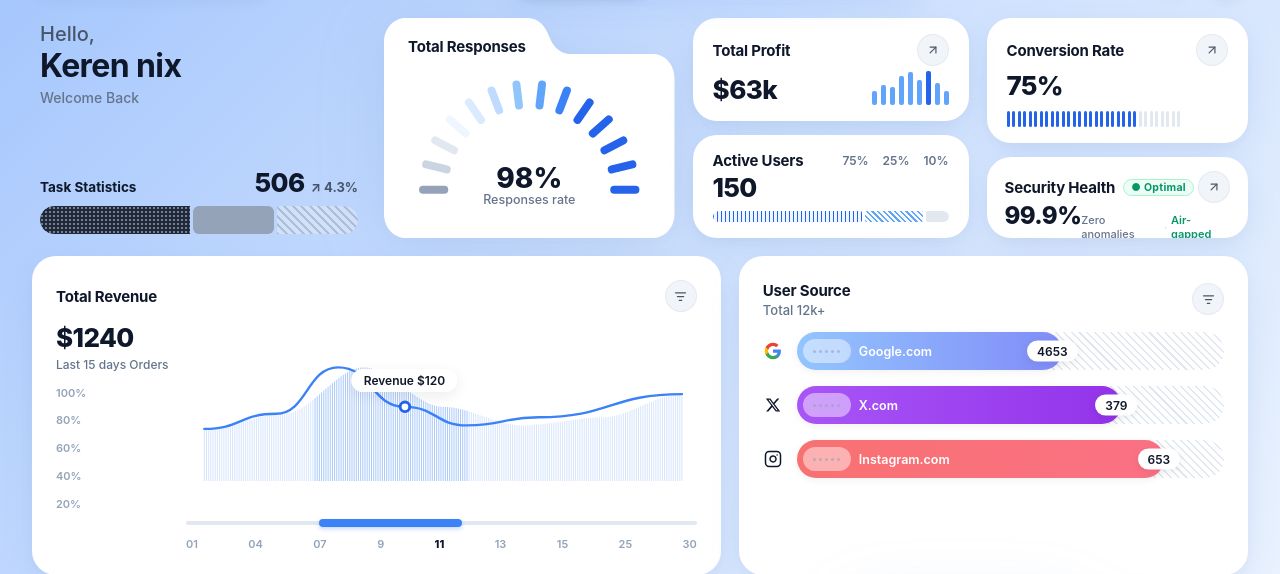
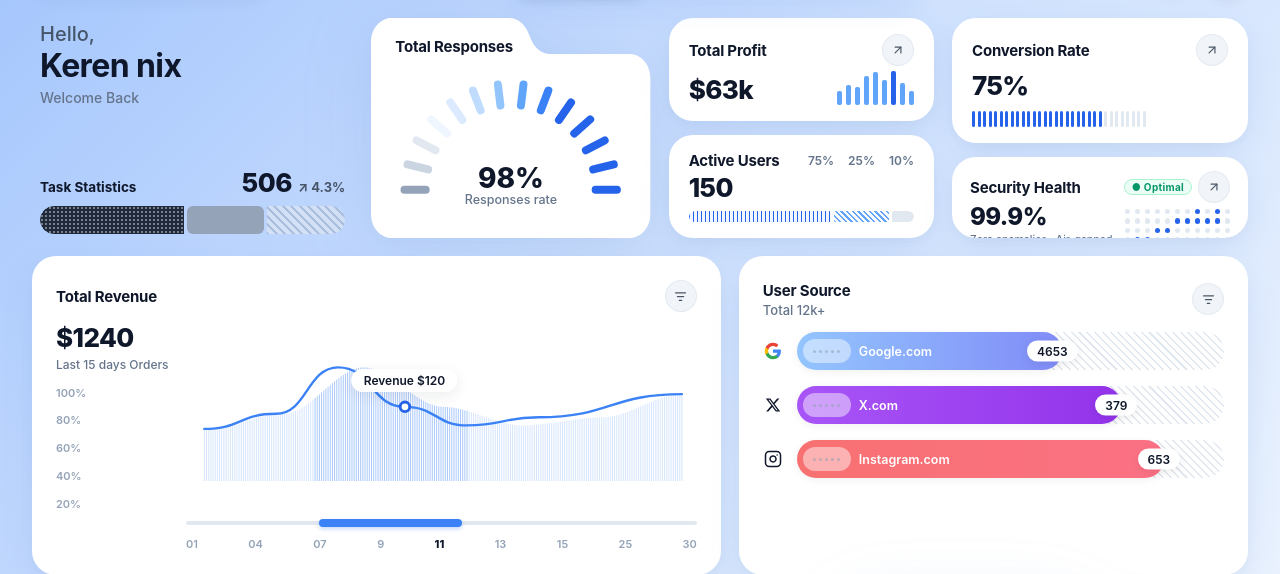
Before and after one commit to RendiPancaWijanarko/segel-cyber, a FastAPI app: page /zassk in a window 1280 px wide. Shown: the part 74-648 px from the top of the page. Run offline with FastAPI, Linux system fonts and the light colour scheme; parts of the project's set-up code (start-up, migrations or seed data) failed here and were passed over.

Commit message:
UI-ZASSK-SECURITY-HEALTH: Re-engineer Security Health card with Zassk reference dot-matrix layout and optimal spacing

```diff
--- a/src/release_desk/templates/zassk.html
+++ b/src/release_desk/templates/zassk.html
@@ -532,28 +532,37 @@
           justify-content: space-between;
         }
 
-        .zassk-sh-title-group {
-          display: flex;
-          align-items: center;
-          gap: 8px;
+        .zassk-sh-header-right {
+          display: flex;
+          align-items: center;
+          gap: 6px;
         }
 
         .zassk-sh-badge {
-          font-size: 10.5px;
+          font-size: 10px;
           font-weight: 700;
           color: #059669;
           background: #ECFDF5;
           border: 1px solid #A7F3D0;
-          padding: 1px 7px;
+          padding: 2px 7px;
           border-radius: 9999px;
           letter-spacing: 0.3px;
-        }
-
-        .zassk-sh-metric-row {
-          display: flex;
-          align-items: baseline;
+          line-height: 1;
+          display: inline-flex;
+          align-items: center;
+        }
+
+        .zassk-sh-body {
+          display: flex;
+          align-items: center;
           justify-content: space-between;
-          margin: 1px 0 3px 0;
+          gap: 12px;
+          margin-top: 2px;
+        }
+
+        .zassk-sh-metric-col {
+          display: flex;
+          flex-direction: column;
         }
 
         .zassk-sh-metric-val {
@@ -565,64 +574,45 @@
         }
 
         .zassk-sh-metric-sub {
-          font-size: 11px;
+          font-size: 10.5px;
           color: #64748B;
           font-weight: 500;
-          display: flex;
-          align-items: center;
+          margin-top: 4px;
+          white-space: nowrap;
+        }
+
+        /* 4-Row x 11-Column Telemetry Dot Matrix (Aligning with Zassk Reference) */
+        .zassk-sh-matrix {
+          display: flex;
+          flex-direction: column;
           gap: 4px;
-        }
-
-        .zassk-sh-dot {
-          color: #CBD5E1;
-          font-size: 10px;
-        }
-
-        /* 24 Micro Telemetry Verification Frequency Ticks */
-        .zassk-sh-ticks-track {
-          display: flex;
-          align-items: flex-end;
-          gap: 2.5px;
-          height: 18px;
-          padding: 1px 0;
-        }
-
-        .zassk-sh-tick-bar {
-          flex: 1;
-          border-radius: 2px;
-          min-height: 4px;
-          transition: transform 0.15s ease, opacity 0.15s ease;
+          padding: 2px 0;
+        }
+
+        .zassk-sh-matrix-row {
+          display: flex;
+          align-items: center;
+          gap: 4.5px;
+        }
+
+        .zassk-sh-dot-pip {
+          width: 5.5px;
+          height: 5.5px;
+          border-radius: 50%;
+          transition: transform 0.15s ease, background-color 0.15s ease;
           cursor: pointer;
         }
-        .zassk-sh-tick-bar:hover {
-          transform: scaleY(1.2);
-          opacity: 0.85;
-        }
-
-        /* 4-Stage Micro Pipeline Indicators */
-        .zassk-sh-pipeline-row {
-          display: flex;
-          align-items: center;
-          justify-content: space-between;
-          font-size: 10px;
-          font-weight: 600;
-          color: #64748B;
-          padding-top: 2px;
-          border-top: 1px solid #F1F5F9;
-        }
-
-        .zassk-sh-stage {
-          display: inline-flex;
-          align-items: center;
-          gap: 4px;
-          cursor: default;
-        }
-
-        .zassk-sh-stage-pip {
-          width: 5px;
-          height: 5px;
-          border-radius: 50%;
-          background: #10B981;
+
+        .zassk-sh-dot-pip.active {
+          background-color: var(--zassk-blue-primary);
+        }
+
+        .zassk-sh-dot-pip.inactive {
+          background-color: #E2E8F0;
+        }
+
+        .zassk-sh-dot-pip:hover {
+          transform: scale(1.4);
         }
 
         /* ── Middle Row: Waterfall Needle Chart & User Sources ── */
@@ -1421,32 +1411,25 @@
                 <!-- Card 2: Security Health (Cryptographic Verification Telemetry) -->
                 <div class="zassk-card zassk-security-health-card">
                     <div class="zassk-sh-header">
-                        <div class="zassk-sh-title-group">
                         <span class="zassk-card-title">Security Health</span>
+                        <div class="zassk-sh-header-right">
                             <span class="zassk-sh-badge">● Optimal</span>
-                        </div>
                             <button class="zassk-action-pill-btn" title="Security Details">
                                 <svg width="14" height="14" viewBox="0 0 24 24" fill="none" stroke="#4B5565" stroke-width="2" stroke-linecap="round" stroke-linejoin="round">
                                     <path d="M7 7h10v10"/><path d="M7 17 17 7"/>
                                 </svg>
                             </button>
                         </div>
-                    <div class="zassk-sh-metric-row">
+                    </div>
+
+                    <div class="zassk-sh-body">
+                        <div class="zassk-sh-metric-col">
                             <div class="zassk-sh-metric-val">99.9%</div>
-                        <div class="zassk-sh-metric-sub">
-                            <span>Zero anomalies</span>
-                            <span class="zassk-sh-dot">·</span>
-                            <span style="color: #059669; font-weight: 600;">Air-gapped</span>
-                        </div>
-                    </div>
-                    <!-- 24 Micro Telemetry Verification Frequency Ticks -->
-                    <div class="zassk-sh-ticks-track" id="securityTicksTrack"></div>
-                    <!-- 4-Stage Micro Pipeline Indicators -->
-                    <div class="zassk-sh-pipeline-row">
-                        <span class="zassk-sh-stage" title="Ed25519 Source Provenance"><span class="zassk-sh-stage-pip"></span>Origin</span>
-                        <span class="zassk-sh-stage" title="Static Policy Rules Validation"><span class="zassk-sh-stage-pip"></span>Inspect</span>
-                        <span class="zassk-sh-stage" title="Multi-Signer Quorum Consensus"><span class="zassk-sh-stage-pip"></span>Quorum</span>
-                        <span class="zassk-sh-stage" title="Merkle Consistency Proof"><span class="zassk-sh-stage-pip"></span>Ledger</span>
+                            <div class="zassk-sh-metric-sub">Zero anomalies · Air-gapped</div>
+                        </div>
+
+                        <!-- 4-Row x 11-Col Telemetry Dot Matrix (Aligning with Zassk Reference) -->
+                        <div class="zassk-sh-matrix" id="securityDotMatrix" role="img" aria-label="Security verification matrix"></div>
                     </div>
                 </div>
             </div>
@@ -1968,43 +1951,49 @@
             }
         })();
 
-        // 3. Security Health: 24 Micro Telemetry Verification Frequency Ticks
-        (function setupSecurityTicks() {
-            const track = document.getElementById('securityTicksTrack');
-            if (!track) return;
-            const ticksData = [
-                { height: 75, color: '#10B981', label: 'Origin: OK (4ms)' },
-                { height: 85, color: '#10B981', label: 'Inspect: OK (6ms)' },
-                { height: 60, color: '#34D399', label: 'Quorum: 3/3 (8ms)' },
-                { height: 90, color: '#10B981', label: 'Ledger: Synced (5ms)' },
-                { height: 100, color: '#059669', label: 'Envelope: DSSE (3ms)' },
-                { height: 70, color: '#10B981', label: 'Attestation: Valid (7ms)' },
-                { height: 80, color: '#38BDF8', label: 'Canary: 100% (12ms)' },
-                { height: 95, color: '#3B82F6', label: 'Rekor: Verified (9ms)' },
-                { height: 65, color: '#38BDF8', label: 'Witness: Active (6ms)' },
-                { height: 85, color: '#2563EB', label: 'Epoch: Current (4ms)' },
-                { height: 100, color: '#2563EB', label: 'Key: Ed25519 (2ms)' },
-                { height: 75, color: '#3B82F6', label: 'Quorum: Consensual (5ms)' },
-                { height: 90, color: '#10B981', label: 'Policy: Zero Reject (3ms)' },
-                { height: 80, color: '#10B981', label: 'Audit: Clean (4ms)' },
-                { height: 60, color: '#34D399', label: 'Sync: Air-Gapped (6ms)' },
-                { height: 95, color: '#10B981', label: 'Origin: Verified (5ms)' },
-                { height: 85, color: '#3B82F6', label: 'Ledger: Recorded (7ms)' },
-                { height: 70, color: '#38BDF8', label: 'Signature: Strict (3ms)' },
-                { height: 90, color: '#2563EB', label: 'Integrity: 100% (4ms)' },
-                { height: 100, color: '#10B981', label: 'Verification: Complete (2ms)' },
-                { height: 80, color: '#10B981', label: 'Node 1: Online (5ms)' },
-                { height: 85, color: '#34D399', label: 'Node 2: Online (4ms)' },
-                { height: 75, color: '#38BDF8', label: 'Node 3: Online (6ms)' },
-                { height: 95, color: '#2563EB', label: 'Gateway: Secure (3ms)' }
+        // 3. Security Health: 4-Row x 11-Column Telemetry Dot Matrix (Aligning with Zassk Reference)
+        (function setupSecurityDotMatrix() {
+            const matrixEl = document.getElementById('securityDotMatrix');
+            if (!matrixEl) return;
+
+            const matrixData = [
+                // Row 0 (Gate 4: Ledger Consensus)
+                [
+                    { active: false }, { active: false }, { active: false }, { active: false },
+                    { active: false }, { active: false }, { active: false }, { active: true, label: 'Ledger: Merkle Root Synced' },
+                    { active: false }, { active: true, label: 'Ledger: Consistency Proven' }, { active: false }
+                ],
+                // Row 1 (Gate 3: Quorum Multi-Signer)
+                [
+                    { active: false }, { active: false }, { active: false }, { active: false },
+                    { active: false }, { active: true, label: 'Quorum: 3/3 Signatures' }, { active: true, label: 'Quorum: Threshold Met' },
+                    { active: true, label: 'Quorum: Consensual Block' }, { active: true, label: 'Quorum: Epoch Finalized' },
+                    { active: true, label: 'Quorum: Replay Immune' }, { active: false }
+                ],
+                // Row 2 (Gate 2: Static Policy Inspection)
+                [
+                    { active: false }, { active: false }, { active: false }, { active: true, label: 'Inspect: Zero CVE Policy' },
+                    { active: true, label: 'Inspect: Rules Validated' }, { active: false }, { active: false },
+                    { active: false }, { active: false }, { active: false }, { active: false }
+                ],
+                // Row 3 (Gate 1: Origin Ed25519)
+                [
+                    { active: false }, { active: true, label: 'Origin: Ed25519 Verified' }, { active: true, label: 'Origin: DSSE Envelope OK' },
+                    { active: false }, { active: false }, { active: false }, { active: false },
+                    { active: false }, { active: false }, { active: false }, { active: false }
+                ]
             ];
-            ticksData.forEach(tick => {
-                const bar = document.createElement('div');
-                bar.className = 'zassk-sh-tick-bar';
-                bar.style.height = `${tick.height}%`;
-                bar.style.backgroundColor = tick.color;
-                bar.title = tick.label;
-                track.appendChild(bar);
+
+            matrixData.forEach(row => {
+                const rowEl = document.createElement('div');
+                rowEl.className = 'zassk-sh-matrix-row';
+                row.forEach(dot => {
+                    const pip = document.createElement('div');
+                    pip.className = `zassk-sh-dot-pip ${dot.active ? 'active' : 'inactive'}`;
+                    pip.title = dot.label || 'Node status: Idle';
+                    rowEl.appendChild(pip);
+                });
+                matrixEl.appendChild(rowEl);
             });
         })();
 
```
Also changed, not shown: src/frontend/Dashboard.css (+43 -53 lines), src/frontend/Dashboard.tsx (+45 -65 lines), src/frontend/preview.html (+107 -118 lines). Lines whose indentation alone changed are shown as unchanged.
